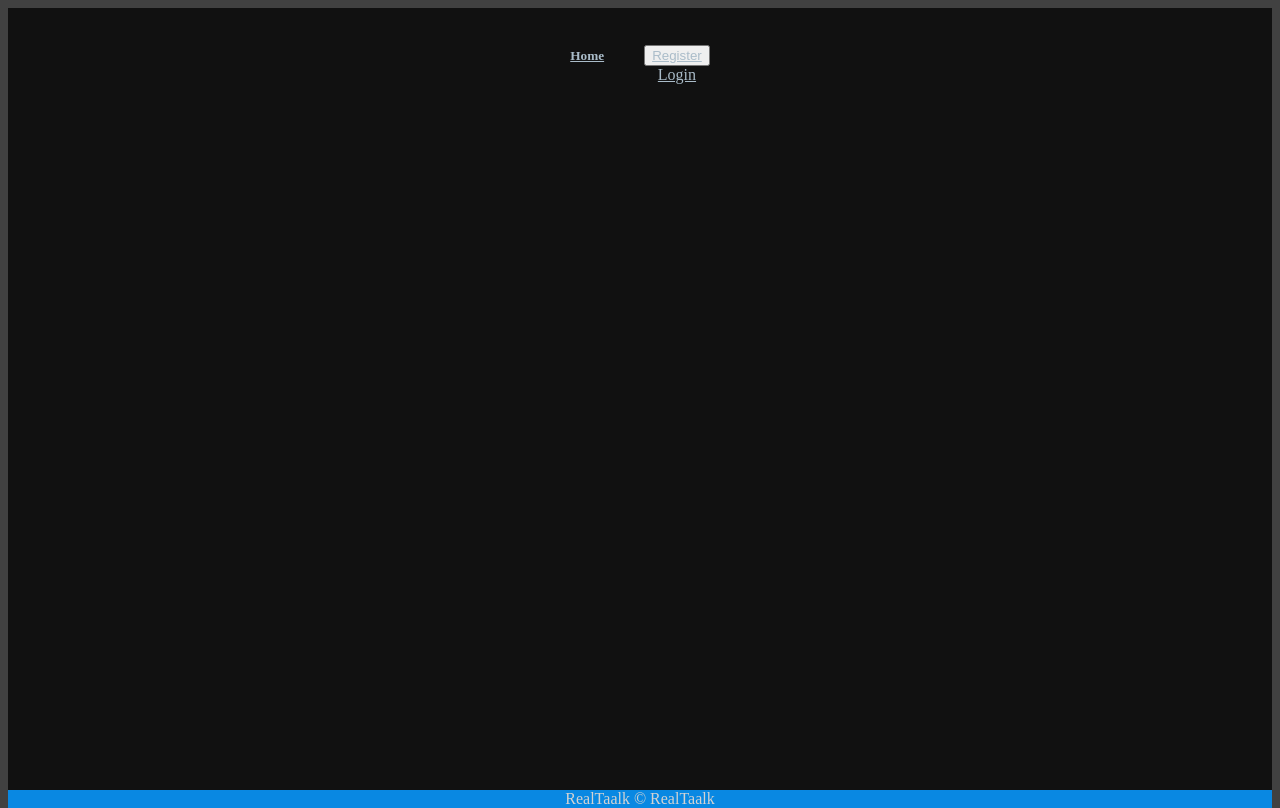
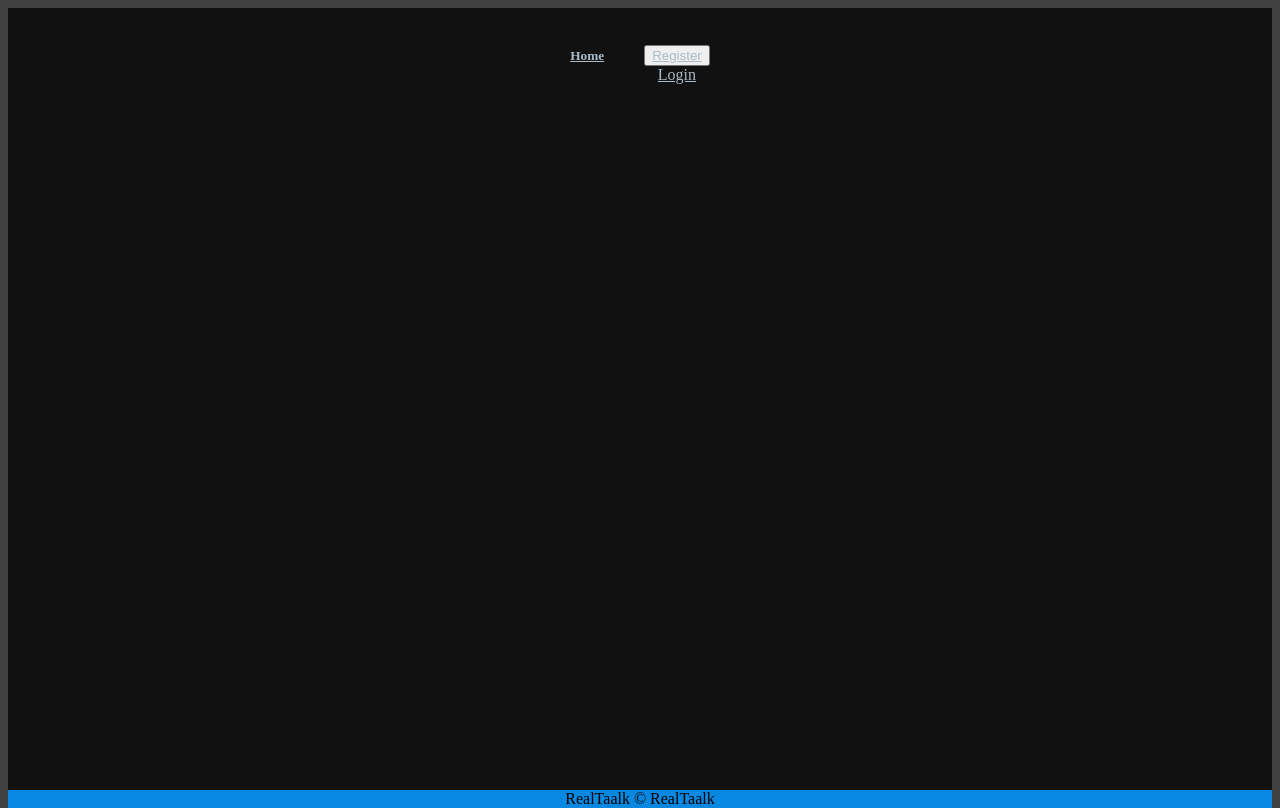
Before and after one commit to golden-state0fmind/RealTaalk-FrontEnd, a React (Create React App) app: page / in a window 1280 px wide. Built offline with nearby package versions, Linux system fonts and the light colour scheme.

Commit message:
slight style change

```diff
--- a/src/index.css
+++ b/src/index.css
@@ -40,5 +40,5 @@ a {
   bottom: 0;
   width: 100%;
   background-color: #0988e2;
-  color: lightgrey;
+  color: rgb(0, 0, 0);
 }
```
